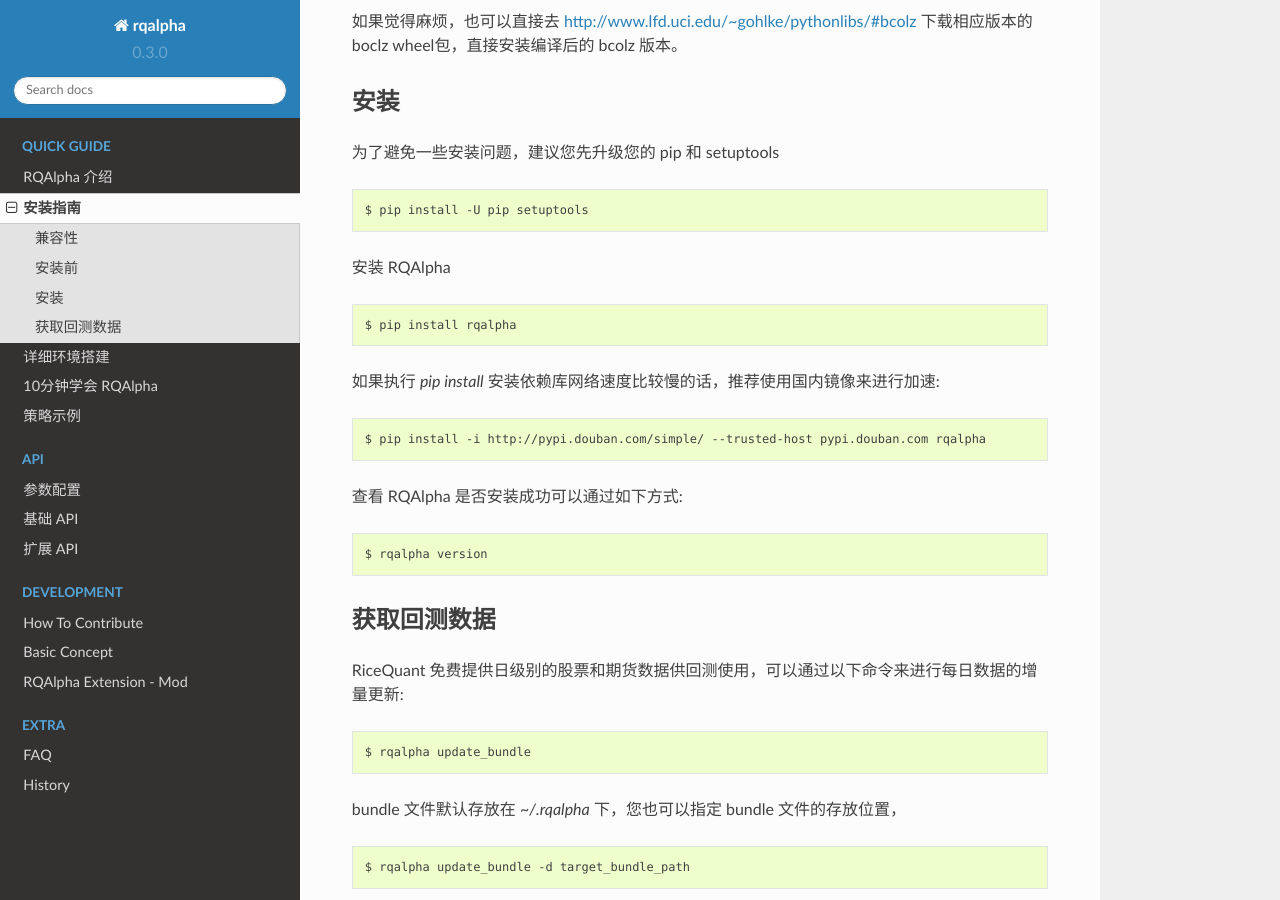
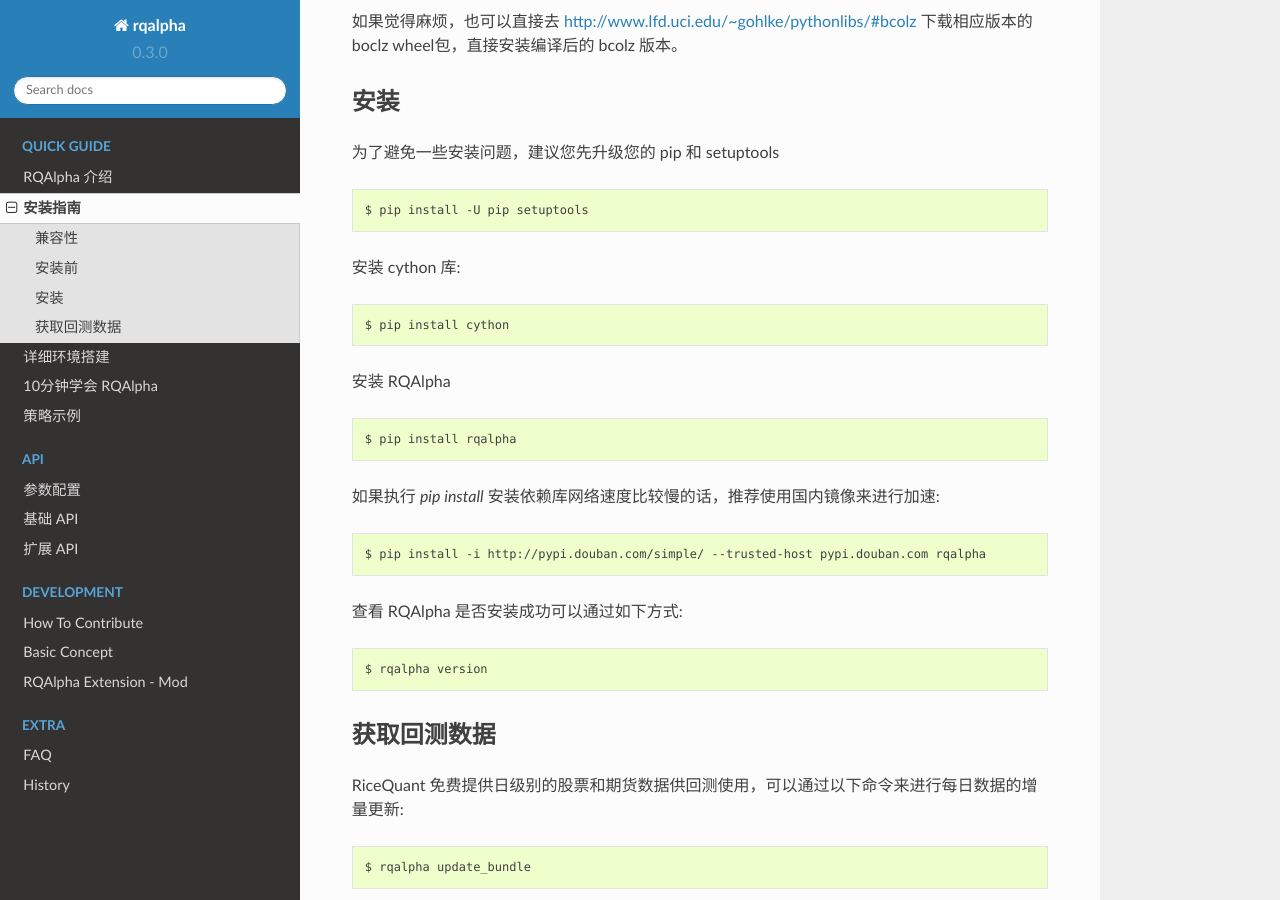
Before and after one commit to ricequant/rqalpha, a Sphinx documentation site: the page built from docs/source/intro/install.rst, in a window 1280 px wide and 900 px high, scrolled down 468 px. Built offline with Sphinx 7.4.7 and the Read the Docs theme 2.0.0, drawn with Linux system fonts in a browser that asks for light colours.

Commit message:
update doc：add cython lib requirement before rqalpha has been installed

```diff
--- a/docs/source/intro/install.rst
+++ b/docs/source/intro/install.rst
@@ -24,6 +24,10 @@
 为了避免一些安装问题，建议您先升级您的 pip 和 setuptools ::
 
     $ pip install -U pip setuptools
+
+安装 cython 库::
+
+    $ pip install cython
 
 安装 RQAlpha ::
 
```
